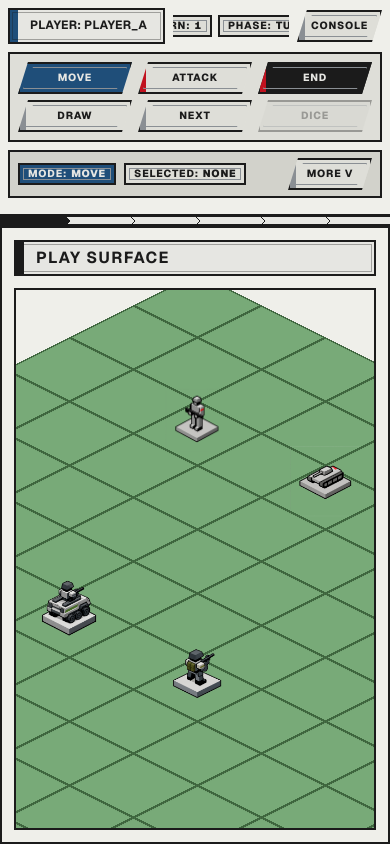
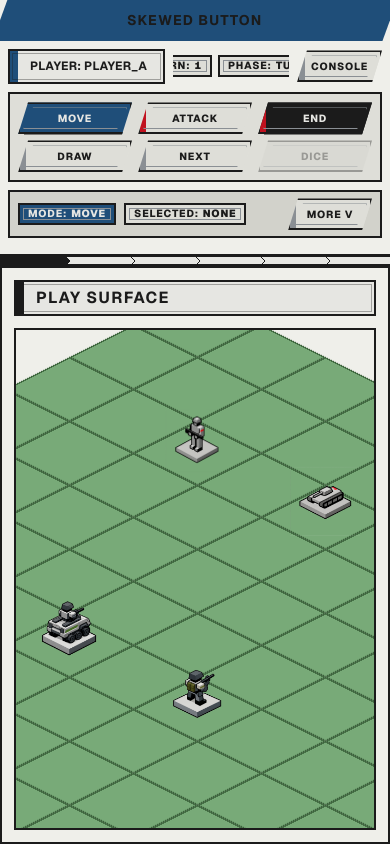
Before and after one commit to monsteruk-crm/taktik, a Next.js app: page / in a window 390 px wide. Built offline with nearby package versions, Linux system fonts and the light colour scheme; what @mui/material-nextjs would draw is missing.

Commit message:
Refactor PhaseRuler to use SVG interlocking chevrons; enhance visual fidelity with matching notches and teeth, maintain phase mapping, and improve responsiveness with dynamic width handling.

```diff
--- a/app/page.tsx
+++ b/app/page.tsx
@@ -34,6 +34,7 @@ import { DUR, EASE, useReducedMotion } from "@/lib/ui/motion";
 import { getBoardOrigin, gridToScreen, screenToGrid } from "@/lib/ui/iso";
 import { shortKey, shortUnit } from "@/lib/ui/headerFormat";
 import { semanticColors } from "@/lib/ui/semanticColors";
+import SkewedButton from "@/components/ui/SkewedButton";
 
 export default function Home() {
   type TargetingContext =
@@ -51,6 +52,7 @@ export default function Home() {
   const [selectedUnitId, setSelectedUnitId] = useState<string | null>(null);
   const [selectedAttackerId, setSelectedAttackerId] = useState<string | null>(null);
   const [targetingContext, setTargetingContext] = useState<TargetingContext | null>(null);
+  const targetingContextRef = useRef<TargetingContext | null>(null);
   const [selectedTargetUnitIds, setSelectedTargetUnitIds] = useState<string[]>([]);
   const [queuedTactic, setQueuedTactic] = useState<QueuedTactic | null>(null);
   const isNarrow = useMediaQuery("(max-width:1100px)");
@@ -154,6 +156,10 @@ export default function Home() {
     resolvedTargetingContext?.source === "tactic"
       ? tacticById.get(resolvedTargetingContext.cardId) ?? null
       : null;
+
+  useEffect(() => {
+    targetingContextRef.current = targetingContext;
+  }, [targetingContext]);
 
   useEffect(() => {
     if (!headerRef.current) {
@@ -310,14 +316,20 @@ export default function Home() {
     }
   }, [consoleOpen]);
 
+  const prevPendingCardIdRef = useRef<string | null>(null);
+
   useEffect(() => {
+    if (prevPendingCardIdRef.current === state.pendingCard?.id) {
+      return;
+    }
+    prevPendingCardIdRef.current = state.pendingCard?.id ?? null;
     startTransition(() => {
-      if (targetingContext?.source === "pending") {
+      if (targetingContextRef.current?.source === "pending") {
         setTargetingContext(null);
       }
       setSelectedTargetUnitIds([]);
     });
-  }, [state.pendingCard?.id, targetingContext?.source]);
+  }, [state.pendingCard?.id]);
 
 
   function handleTileClick(position: { x: number; y: number }) {
@@ -749,7 +761,7 @@ export default function Home() {
         color: "text.primary",
         overflow: "hidden",
       }}
-    >
+    ><SkewedButton />
       <Box
         component="header"
         ref={headerRef}
--- /dev/null
+++ b/components/ui/SkewedButton.tsx
@@ -0,0 +1,35 @@
+import type { ComponentPropsWithoutRef, ReactNode } from "react";
+import Button from "@mui/material/Button";
+import Box from "@mui/material/Box";
+
+type SkewedButtonProps = ComponentPropsWithoutRef<typeof Button> & {
+  children?: ReactNode;
+  label?: string;
+};
+
+export default function SkewedButton({
+  children,
+  label = "Skewed Button",
+  sx,
+  ...rest
+}: SkewedButtonProps) {
+  const baseTransform = "skewX(-20deg)";
+  return (
+    <Button
+      variant="contained"
+      sx={{
+        transform: baseTransform,
+        padding: "8px 24px",
+        "&:hover": {
+          transform: baseTransform,
+        },
+        ...sx,
+      }}
+      {...rest}
+    >
+      <Box component="span" sx={{ transform: "skewX(20deg)" }}>
+        {children ?? label}
+      </Box>
+    </Button>
+  );
+}
```
Also changed, not shown: 1 other file (tests, documents, lock files or other folders).
